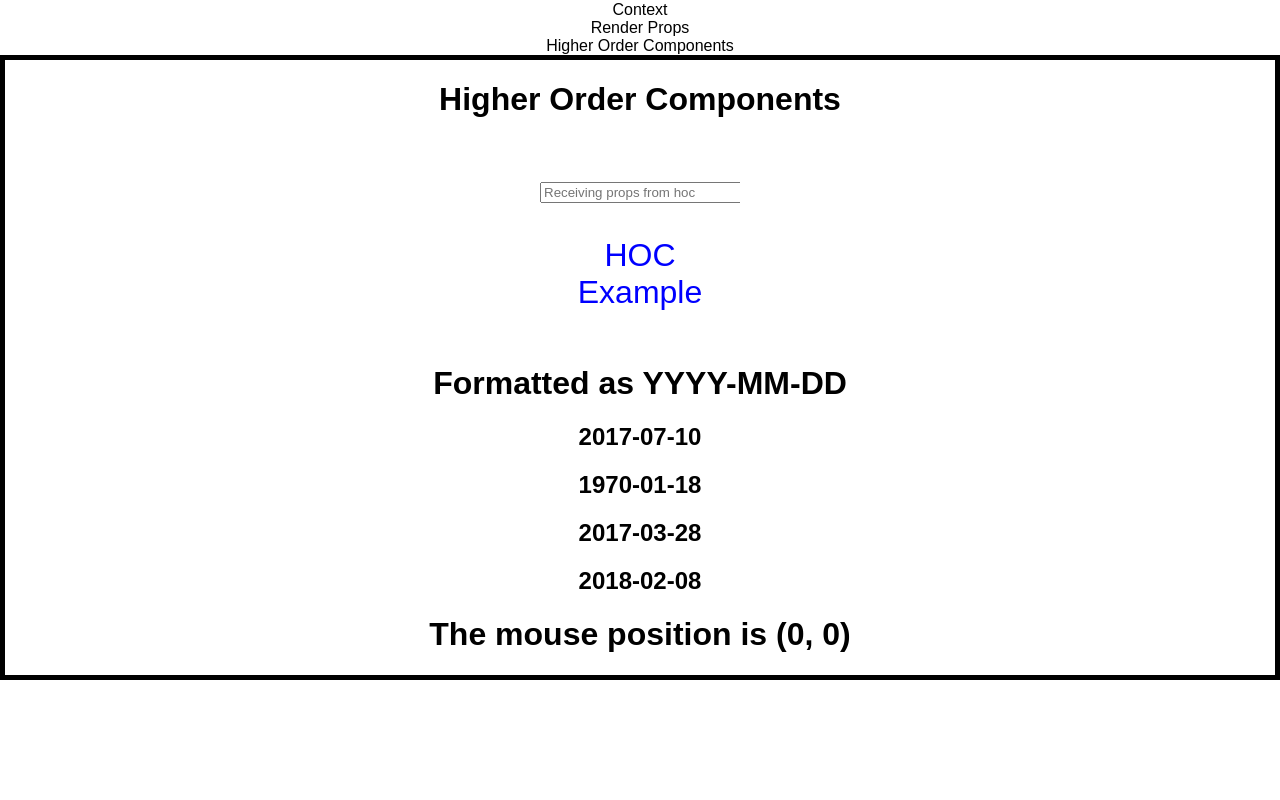
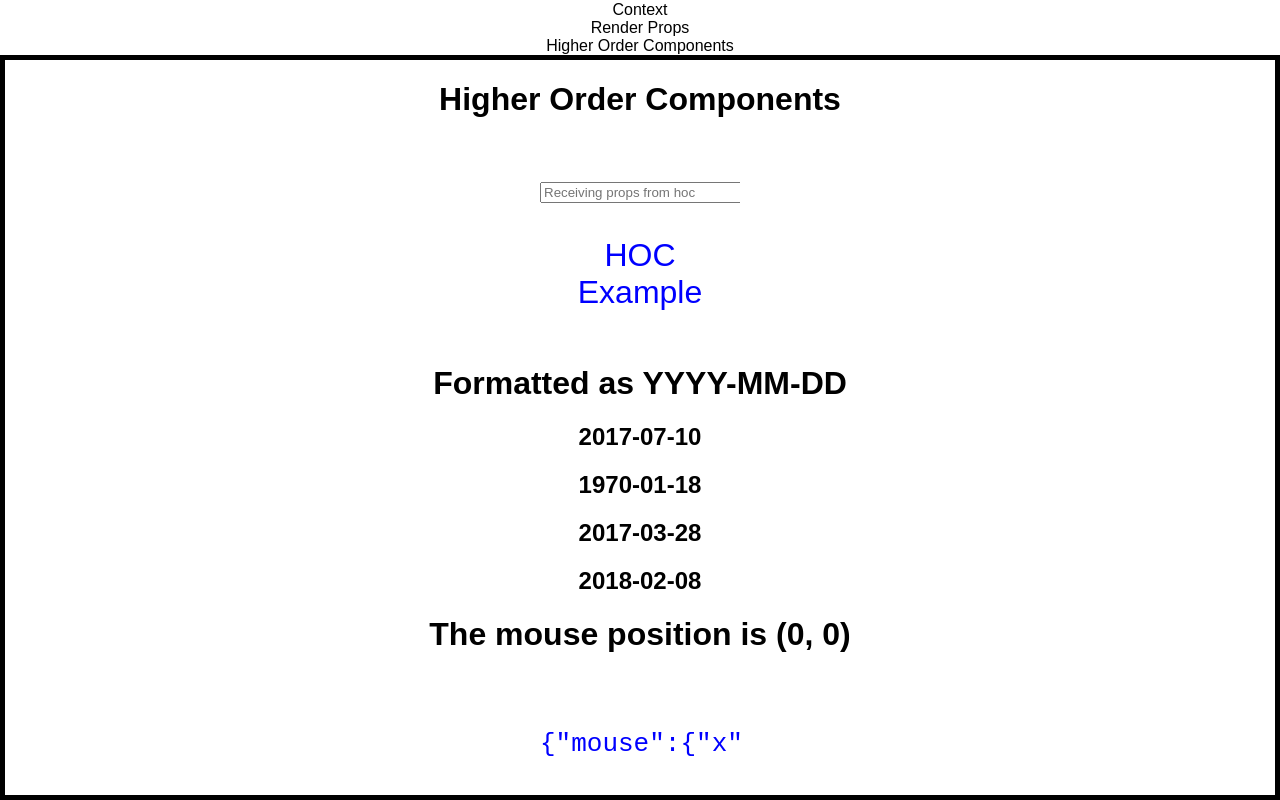
Before and after one commit to steven-isbell/react-patterns, a React (Create React App) app: page /hoc in a window 1280 px wide. Shown: the part 269-1069 px from the top of the page. Before the commit the page ends 949 px from the top, so only its background shows below. Built offline with nearby package versions, Linux system fonts and the light colour scheme.

Commit message:
Added composition

```diff
--- a/src/patterns/HigherOrderComp/HigherOrderComp.js
+++ b/src/patterns/HigherOrderComp/HigherOrderComp.js
@@ -61,3 +61,17 @@ class HigherOrderMouse extends Component {
 }
 
 export const MouseHOC = withMouse(HigherOrderMouse);
+
+class MouseAndText extends Component {
+  render() {
+    return (
+      <div style={this.props.styleProp}>
+        <pre>
+          <code>{JSON.stringify(this.props)}</code>
+        </pre>
+      </div>
+    );
+  }
+}
+
+export const MouseAndTextHOC = withMouse(extendComponent(MouseAndText));
--- a/src/routes/HigherOrder.js
+++ b/src/routes/HigherOrder.js
@@ -3,7 +3,8 @@ import React from "react";
 import {
   TextHOC,
   DatesHOC,
-  MouseHOC
+  MouseHOC,
+  MouseAndTextHOC
 } from "../patterns/HigherOrderComp/HigherOrderComp";
 
 const HOC = () => (
@@ -12,6 +13,7 @@ const HOC = () => (
     <TextHOC />
     <DatesHOC />
     <MouseHOC />
+    <MouseAndTextHOC />
   </div>
 );
 
```
